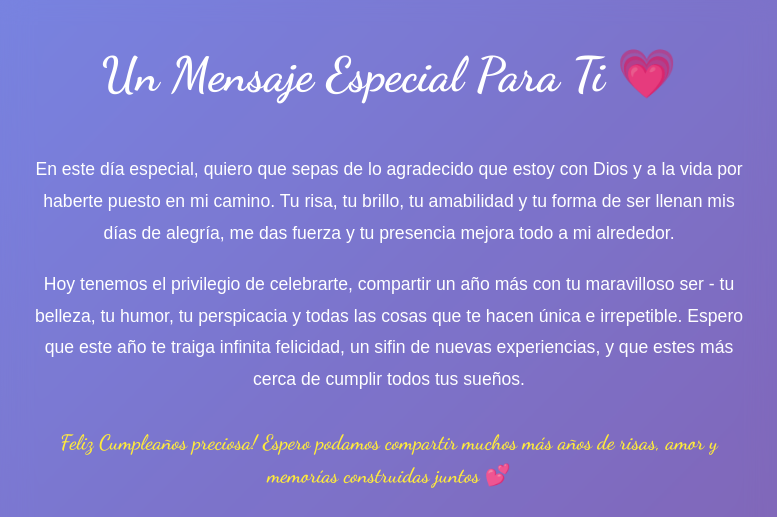
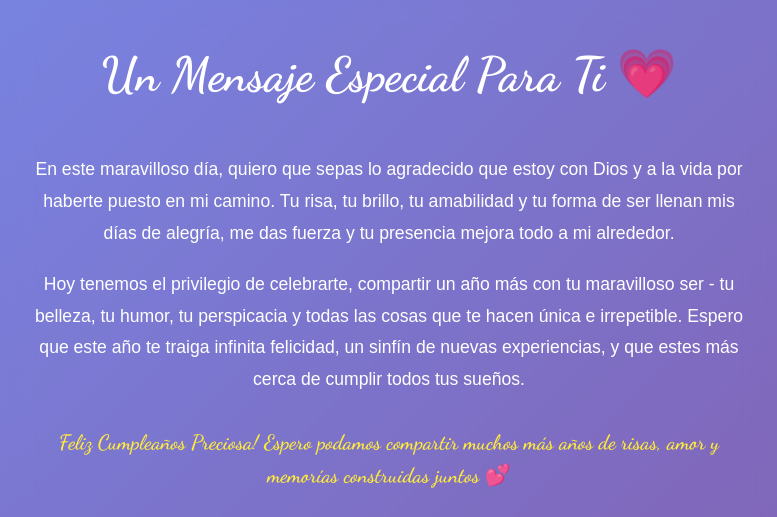
Before and after one commit to sacoca98/Birthday, a plain HTML site: page index.html in a window 1280 px wide. Shown: the part 1956-2473 px from the top of the page, 251-1028 px from the left. Drawn offline with Linux system fonts and the light colour scheme.

Commit message:
Update index.html

```diff
--- a/index.html
+++ b/index.html
@@ -139,17 +139,17 @@
                 <h2 class="message-title">Un Mensaje Especial Para Ti 💗</h2>
                 <div class="message-content">
                     <p class="message-text fade-in-text">
-                        En este día especial, quiero que sepas de lo agradecido que estoy con Dios y a la vida por haberte
+                        En este maravilloso día, quiero que sepas lo agradecido que estoy con Dios y a la vida por haberte
                         puesto en mi camino. Tu risa, tu brillo, tu amabilidad y tu forma de ser llenan mis días de alegría,
                         me das fuerza y tu presencia mejora todo a mi alrededor.
                     </p>
                     <p class="message-text fade-in-text">
                         Hoy tenemos el privilegio de celebrarte, compartir un año más con tu maravilloso ser - tu belleza, tu
                         humor, tu perspicacia y todas las cosas que te hacen única e irrepetible. Espero que este año te traiga
-                        infinita felicidad, un sifin de nuevas experiencias, y que estes más cerca de cumplir todos tus sueños.
+                        infinita felicidad, un sinfín de nuevas experiencias, y que estes más cerca de cumplir todos tus sueños.
                     </p>
                     <p class="message-signature fade-in-text">
-                        Feliz Cumpleaños preciosa! Espero podamos compartir muchos más años de risas, amor y memorías construidas juntos 💕
+                        Feliz Cumpleaños Preciosa! Espero podamos compartir muchos más años de risas, amor y memorías construidas juntos 💕
                     </p>
                 </div>
                 <div class="message-hearts">
```
